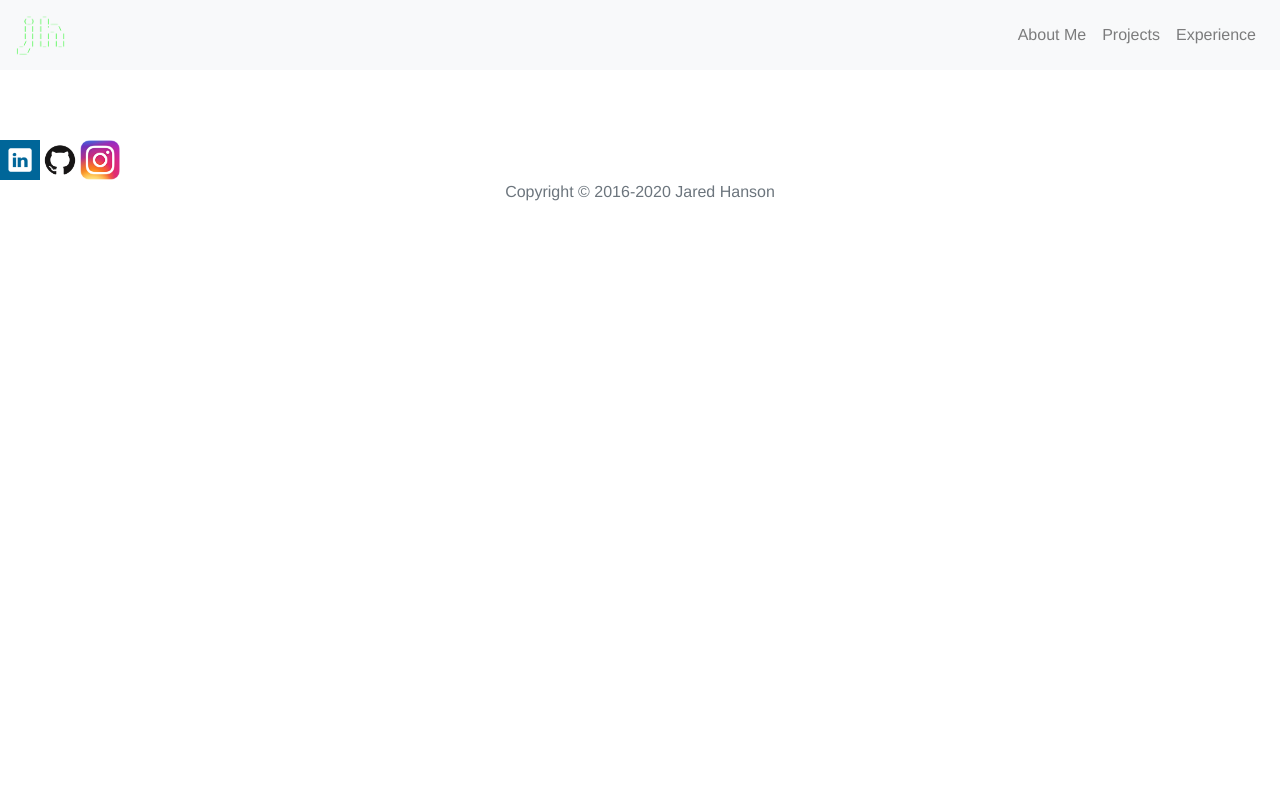
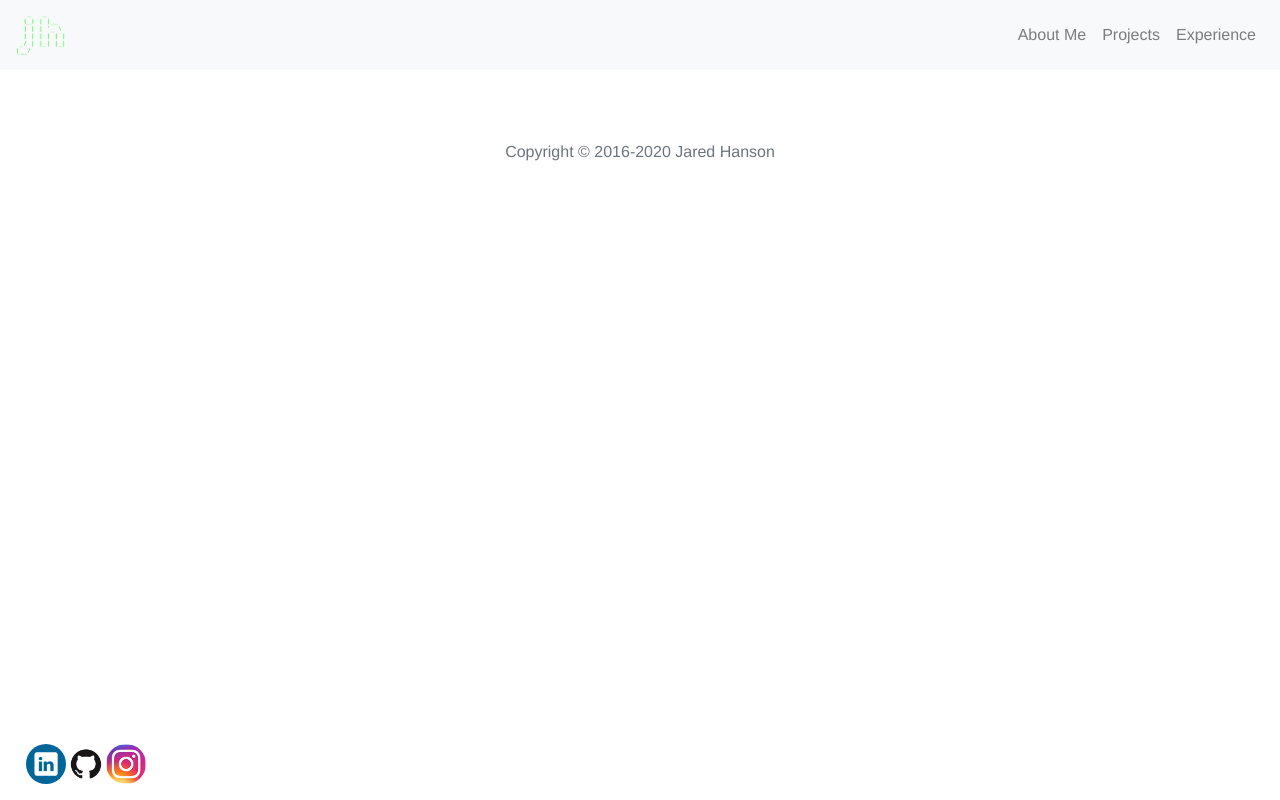
Before and after one commit to jaredhanson11/personal-website, a Vue app: page / in a window 1280 px wide. Built offline with nearby package versions, Linux system fonts and the light colour scheme.

Commit message:
Sticky footer styling

```diff
--- a/src/components/TheStickyFooter.vue
+++ b/src/components/TheStickyFooter.vue
@@ -1,11 +1,8 @@
 <template>
   <div id="sticky-footer">
-    <img
-      :key="idx"
-      v-for="(item, idx) in items"
-      id="sticky-footer-icon"
-      :src="require(`@/assets/img/${item.img}`)"
-    />
+    <a :href="item.to" v-for="(item, idx) in items" :key="idx">
+      <img id="sticky-footer-icon" :src="require(`@/assets/img/${item.img}`)" />
+    </a>
   </div>
 </template>
 
@@ -23,11 +20,13 @@ export default {
 
 <style scoped>
 #sticky-footer {
-  display: fixed;
-  bottom: 0;
+  position: fixed;
+  bottom: 2%;
+  left: 2%;
 }
 #sticky-footer-icon {
   height: 40px;
   width: auto;
+  border-radius: 50%;
 }
 </style>
```
